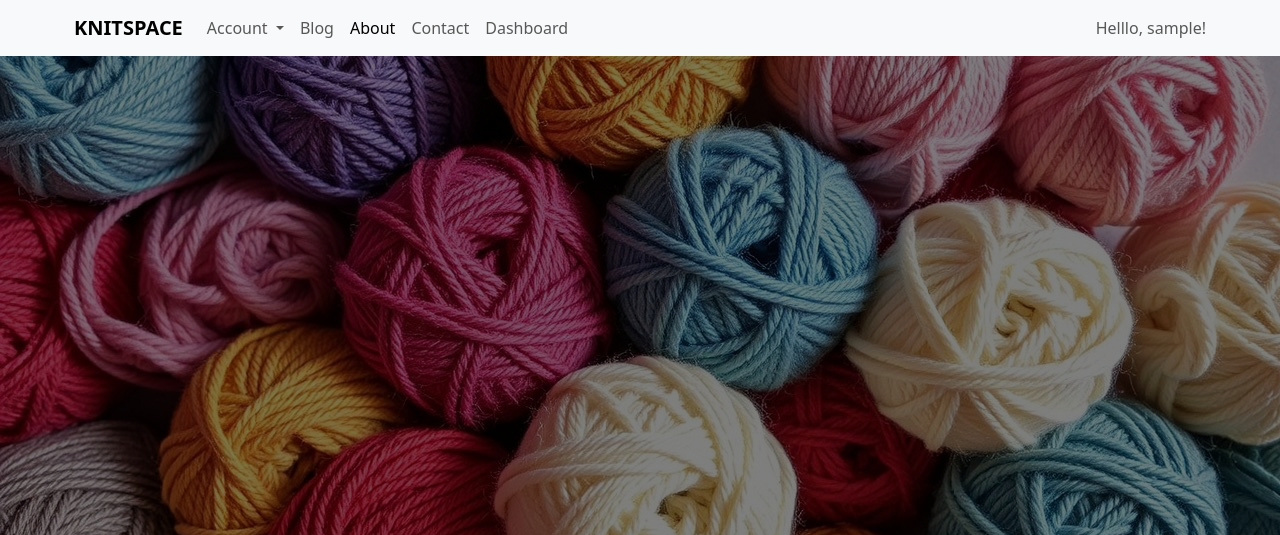
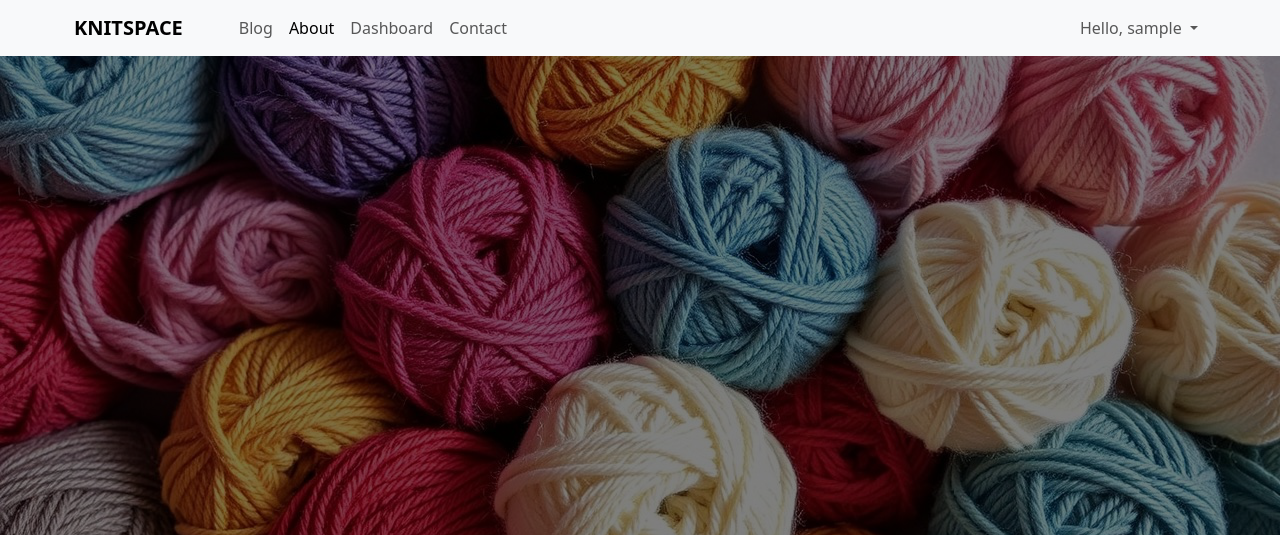
Before and after one commit to Sarah-Bue/knit-space, a Django app: page /about/ in a window 1280 px wide. Shown: the top 535 px of the page. Run offline with Django 4.2, Linux system fonts and the light colour scheme; the visitor is signed in with stand-in values (Sample User, id 1); some libraries are stand-ins or nearby versions.

Commit message:
fix: update navigation bar layout

```diff
--- a/templates/base.html
+++ b/templates/base.html
@@ -42,57 +42,64 @@
 </head>
 
 <body>
+
     <!-- Navigation Bar -->
     <nav class="navbar navbar-expand-lg bg-body-tertiary">
         <div class="container px-1">
             <!-- Clickable Logo -->
-          <a class="navbar-brand fw-bold" href="{% url 'home' %}">KNITSPACE</a>
-          <!-- Collapsible Hamburger Menu (small screens only)-->
+            <a class="navbar-brand me-5 fw-bold" href="{% url 'home' %}">KNITSPACE</a>
+            <!-- Button for collapsible menu on smaller screens -->
             <button class="navbar-toggler" type="button" data-bs-toggle="collapse" data-bs-target="#navbarNavDropdown" aria-controls="navbarNavDropdown" aria-expanded="false" aria-label="Toggle navigation">
                 <span class="navbar-toggler-icon"></span>
             </button>
-          <!-- Collapsible for smaller screens -->
+            <!-- Navbar Links -->
             <div class="collapse navbar-collapse" id="navbarNavDropdown">
-                <!-- Navbar Links -->
-                <ul class="navbar-nav">
-                    <!-- Dropdown -->
+                <ul class="navbar-nav mr-auto">
+                    <!-- Blog -->
+                    <li class="nav-item">
+                        <a class="nav-link {% if request.path == '/' %}active{% endif %}" href="{% url 'home' %}">Blog</a>
+                    </li>
+                    <!-- About -->
+                    <li class="nav-item">
+                        <a class="nav-link {% if request.path == '/about/' %}active{% endif %}" href="{% url 'about' %}">About</a>
+                    </li>
+                    <!-- Dashboard -->
+                    <li class="nav-item">
+                        <a class="nav-link {% if request.path == '/dashboard/' %}active{% endif %}" href="{% url 'user_dashboard' %}">Dashboard</a>
+                    </li>
+                    <!-- Contact --> <!-- To be Added -->
+                    <li class="nav-item">
+                        <a class="nav-link" href="#">Contact</a>
+                    </li>
+                </ul>
+                <!-- User-specific Dropdown Menu -->
+                <ul class="navbar-nav ms-auto">
                     <li class="nav-item dropdown">
-                        <a class="nav-link dropdown-toggle" role="button" data-bs-toggle="dropdown" aria-expanded="false">
+                        <!-- Customized Greeting for logged-in users -->
+                        {% if user.is_authenticated %}
+                            <a class="nav-link dropdown-toggle" href="#" id="navbarDropdownMenuLink" role="button" data-bs-toggle="dropdown" aria-haspopup="true" aria-expanded="false">
+                                Hello, {{ user.username }}
+                            </a>
+                        <!-- Guest Users see "Account" instead-->
+                        {% else %}
+                            <a class="nav-link dropdown-toggle" href="#" id="navbarDropdownMenuLink" role="button" data-bs-toggle="dropdown" aria-haspopup="true" aria-expanded="false">
                                 Account
                             </a>
-                        <ul class="dropdown-menu">
+                        {% endif %}
+                        <!-- Dropdown Items -->
+                        <ul class="dropdown-menu" aria-labelledby="navbarDropdownMenuLink">
+                            <!-- Logged in Users only-->
                             {% if user.is_authenticated %}
                                 <li><a class="dropdown-item" href="{% url 'create_blogpost' %}">Create New Post</a></li>
                                 <li><a class="dropdown-item" href="{% url 'account_logout' %}">Sign Out</a></li>
+                            <!-- Visible to Guest Users -->
                             {% else %}
                                 <li><a class="dropdown-item" href="{% url 'account_login' %}">Sign In</a></li>
-                            <li><a class="dropdown-item" href="{% url 'account_signup' %}">Sigm Up</a></li>
+                                <li><a class="dropdown-item" href="{% url 'account_signup' %}">Sign Up</a></li>
                             {% endif %}
                         </ul>
                     </li>
-                    <!-- Home Page-->
-                    <li class="nav-item">
-                        <a class="nav-link {% if request.path == '/' %}active{% endif %}" aria-current="page" href="{% url 'home' %}">Blog</a>
-                    </li>
-                    <!-- About Page -->
-                    <li class="nav-item">
-                        <a class="nav-link {% if request.path == '/about/' %}active{% endif %}" href="{% url 'about' %}">About</a>
-                    </li>
-                    <!-- To be Added -->
-                    <li class="nav-item">
-                        <a class="nav-link" href="#">Contact</a>
-                    </li>
-                    <!-- Dashboard -->
-                    <li>
-                        <a class="nav-link {% if request.path == '/dashboard/' %}active{% endif %}" href="{% url 'user_dashboard' %}">Dashboard</a>
-                    </li>
                 </ul>
-                <!-- Customized Greeting -->
-                {% if user.is_authenticated %}
-                <span class="navbar-text ms-auto d-none d-lg-block">
-                    Helllo, {{ request.user.username }}!
-                </span>
-                {% endif %}
             </div>
         </div>
     </nav>
@@ -115,7 +122,7 @@
     <!-- Main -->
     <main>
         {% block content %}
-        <!-- Content Goes here -->
+        <!-- Content goes here -->
         {% endblock content %}
     </main>
 
```
Also changed, not shown: README.md. Lines whose indentation alone changed are shown as unchanged.
